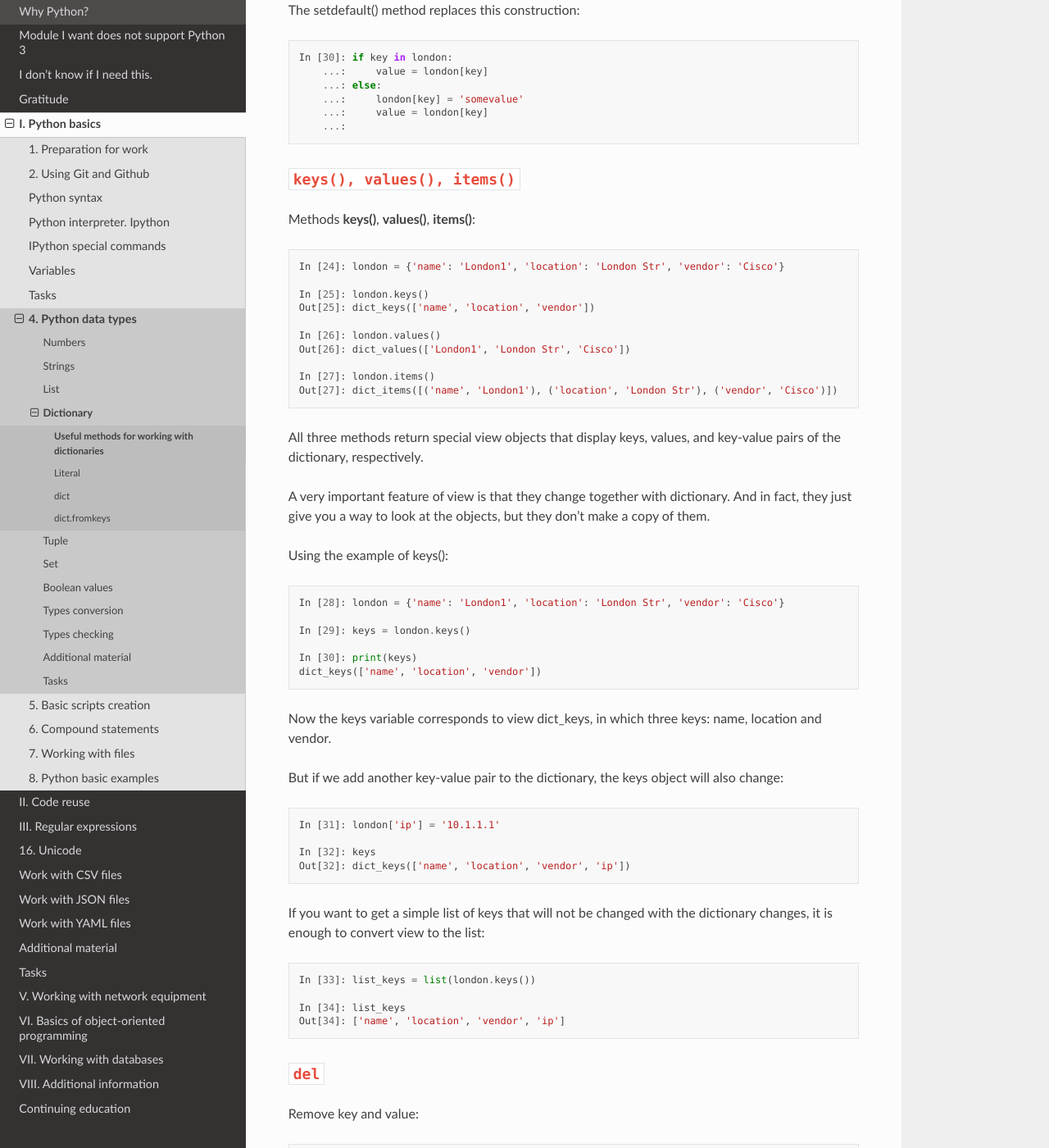
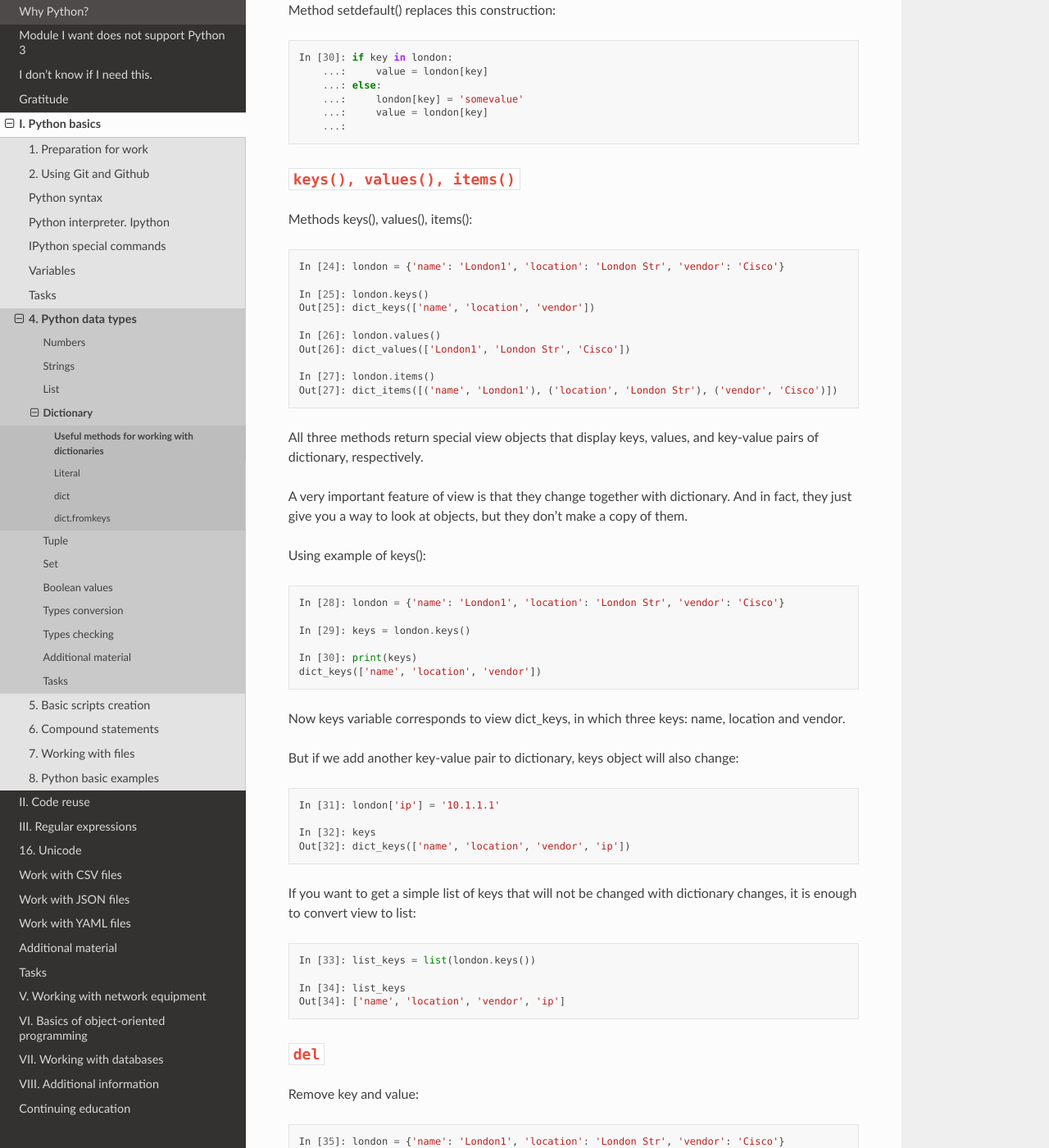
Before and after one commit to natenka/pyneng-book-en, a Sphinx documentation site: the page built from docs/source/book/04_data_structures/6a_dict_methods.rst, in a window 1280 px wide and 1400 px high, scrolled down 2692 px. Shown: the whole window at 82% size. Built offline with Sphinx 7.4.7 and the Read the Docs theme 2.0.0, drawn with Linux system fonts in a browser that asks for light colours; pages that are not in the unit, such as notebooks, are missing from menus; some of the changed text lies outside the part shown.

Commit message:
Update 6a_dict_methods.rst

```diff
--- a/docs/source/book/04_data_structures/6a_dict_methods.rst
+++ b/docs/source/book/04_data_structures/6a_dict_methods.rst
@@ -4,7 +4,7 @@ Useful methods for working with dictionaries
 ``clear()``
 ^^^^^^^^^^^
 
-The **clear()** method allows to clear the dictionary:
+Method clear() allows to clear dictionary:
 
 .. code:: python
 
@@ -18,9 +18,9 @@ The **clear()** method allows to clear the dictionary:
 ``copy()``
 ^^^^^^^^^^
 
-The **copy()** method allows to create a full copy of the dictionary.
+Method copy() allows to create a full copy of dictionary.
 
-If one dictionary is equal to the other:
+If one dictionary is equal to other:
 
 .. code:: python
 
@@ -39,9 +39,9 @@ If one dictionary is equal to the other:
     In [9]: london2['vendor']
     Out[9]: 'Juniper'
 
-In this case london2 is another name that refers to the dictionary. And when you change the “london” dictionary the “london2” dictionary changes as well because it’s a link to the same object.
+In this case london2 is another name that refers to dictionary. And when you change “london” dictionary, “london2” dictionary changes as well because it’s a link to the same object.
 
-Therefore, if you want to make a copy of the dictionary, use copy() method:
+Therefore, if you want to make a copy of dictionary, use copy() method:
 
 .. code:: python
 
@@ -63,7 +63,7 @@ Therefore, if you want to make a copy of the dictionary, use copy() method:
 ``get()``
 ^^^^^^^^^
 
-If you query a key that is not present in the dictionary, an error occurs:
+If you query a key that is not present in dictionary, an error occurs:
 
 .. code:: python
 
@@ -77,7 +77,7 @@ If you query a key that is not present in the dictionary, an error occurs:
 
     KeyError: 'ios'
 
-The **get()** method query for the key and if there is no key, returns ``None`` instead.
+Method get() queries for key and if there is no key, returns ``None`` instead.
 
 .. code:: python
 
@@ -86,7 +86,7 @@ The **get()** method query for the key and if there is no key, returns ``None``
     In [19]: print(london.get('ios'))
     None
 
-The get() method also allows you to specify another value instead of ``None``:
+Method get() also allows you to specify another value instead of ``None``:
 
 .. code:: python
 
@@ -96,7 +96,7 @@ The get() method also allows you to specify another value instead of ``None``:
 ``setdefault()``
 ^^^^^^^^^^^^^^^^
 
-The **setdefault()** method searches for the key and if there is no key, instead of error it creates a key with ``None`` value.
+Method setdefault() searches for key and if there is no key, instead of error it creates a key with ``None`` value.
 
 .. code:: python
 
@@ -110,14 +110,14 @@ The **setdefault()** method searches for the key and if there is no key, instead
     In [24]: london
     Out[24]: {'name': 'London1', 'location': 'London Str', 'vendor': 'Cisco', 'ios': None}
 
-If the key is present, setdefault() returns the value that corresponds to it:
+If key is present, setdefault() returns value that corresponds to it:
 
 .. code:: python
 
     In [25]: london.setdefault('name')
     Out[25]: 'London1'
 
-The second argument allows to specify which value should correspond to the key:
+The second argument allows to specify which value should correspond to key:
 
 .. code:: python
 
@@ -135,7 +135,7 @@ The second argument allows to specify which value should correspond to the key:
      'model': 'Cisco3580'}
 
 
-The setdefault() method replaces this construction:
+Method setdefault() replaces this construction:
 
 .. code:: python
 
@@ -149,7 +149,7 @@ The setdefault() method replaces this construction:
 ``keys(), values(), items()``
 ^^^^^^^^^^^^^^^^^^^^^^^^^^^^^
 
-Methods **keys()**, **values()**, **items()**:
+Methods keys(), values(), items():
 
 .. code:: python
 
@@ -164,11 +164,11 @@ Methods **keys()**, **values()**, **items()**:
     In [27]: london.items()
     Out[27]: dict_items([('name', 'London1'), ('location', 'London Str'), ('vendor', 'Cisco')])
 
-All three methods return special view objects that display keys, values, and key-value pairs of the dictionary, respectively.
+All three methods return special view objects that display keys, values, and key-value pairs of dictionary, respectively.
 
-A very important feature of view is that they change together with dictionary. And in fact, they just give you a way to look at the objects, but they don’t make a copy of them.
+A very important feature of view is that they change together with dictionary. And in fact, they just give you a way to look at objects, but they don’t make a copy of them.
 
-Using the example of keys():
+Using example of keys():
 
 .. code:: python
 
@@ -179,9 +179,9 @@ Using the example of keys():
     In [30]: print(keys)
     dict_keys(['name', 'location', 'vendor'])
 
-Now the keys variable corresponds to view dict\_keys, in which three keys: name, location and vendor.
+Now keys variable corresponds to view dict\_keys, in which three keys: name, location and vendor.
 
-But if we add another key-value pair to the dictionary, the keys object will also change:
+But if we add another key-value pair to dictionary, keys object will also change:
 
 .. code:: python
 
@@ -190,7 +190,7 @@ But if we add another key-value pair to the dictionary, the keys object will als
     In [32]: keys
     Out[32]: dict_keys(['name', 'location', 'vendor', 'ip'])
 
-If you want to get a simple list of keys that will not be changed with the dictionary changes, it is enough to convert view to the list:
+If you want to get a simple list of keys that will not be changed with dictionary changes, it is enough to convert view to list:
 
 .. code:: python
 
@@ -216,7 +216,7 @@ Remove key and value:
 ``update``
 ^^^^^^^^^^
 
-The update() method allows you to add the contents of one dictionary to another dictionary:
+Method update() allows you to add contents of one dictionary to another dictionary:
 
 .. code:: python
 
```
